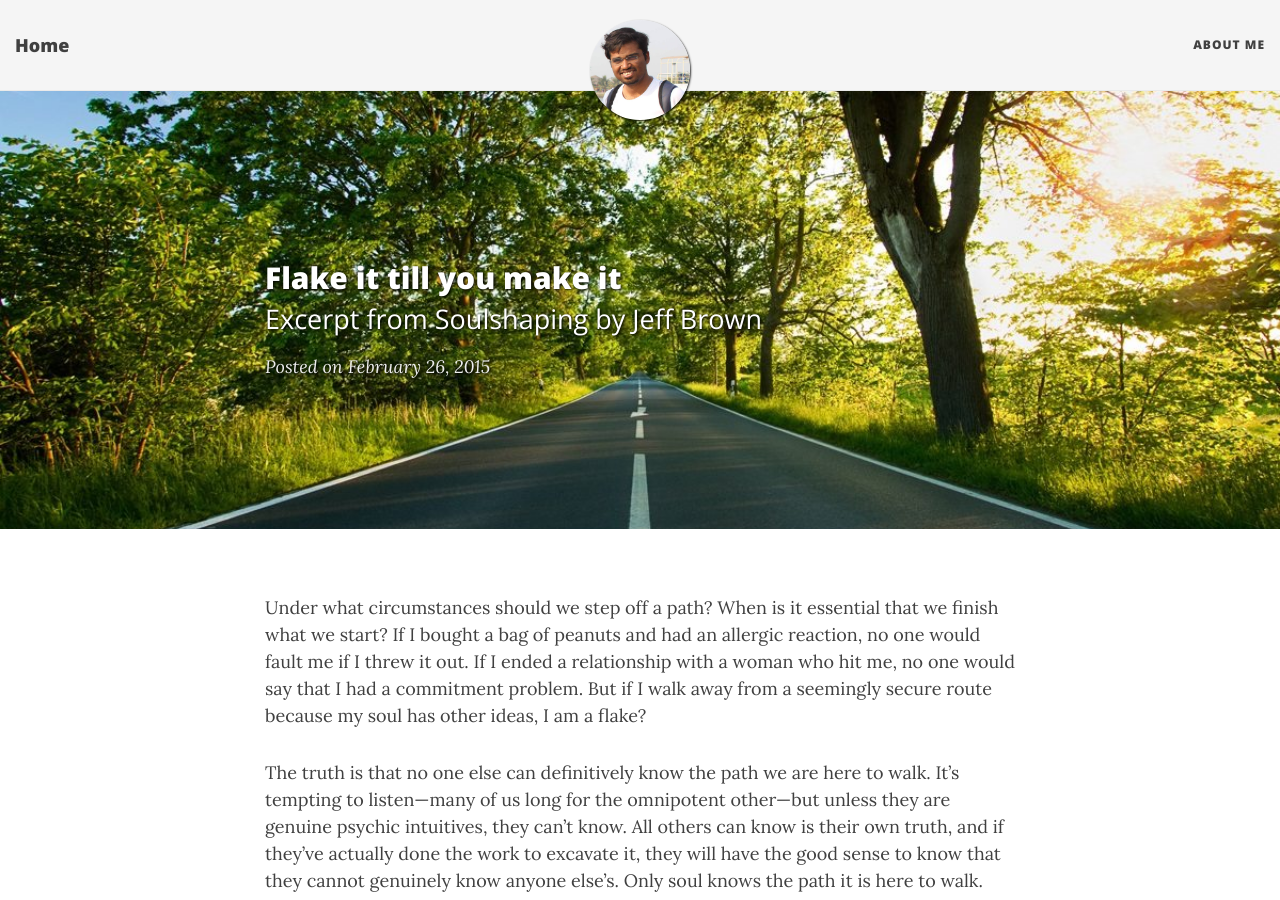
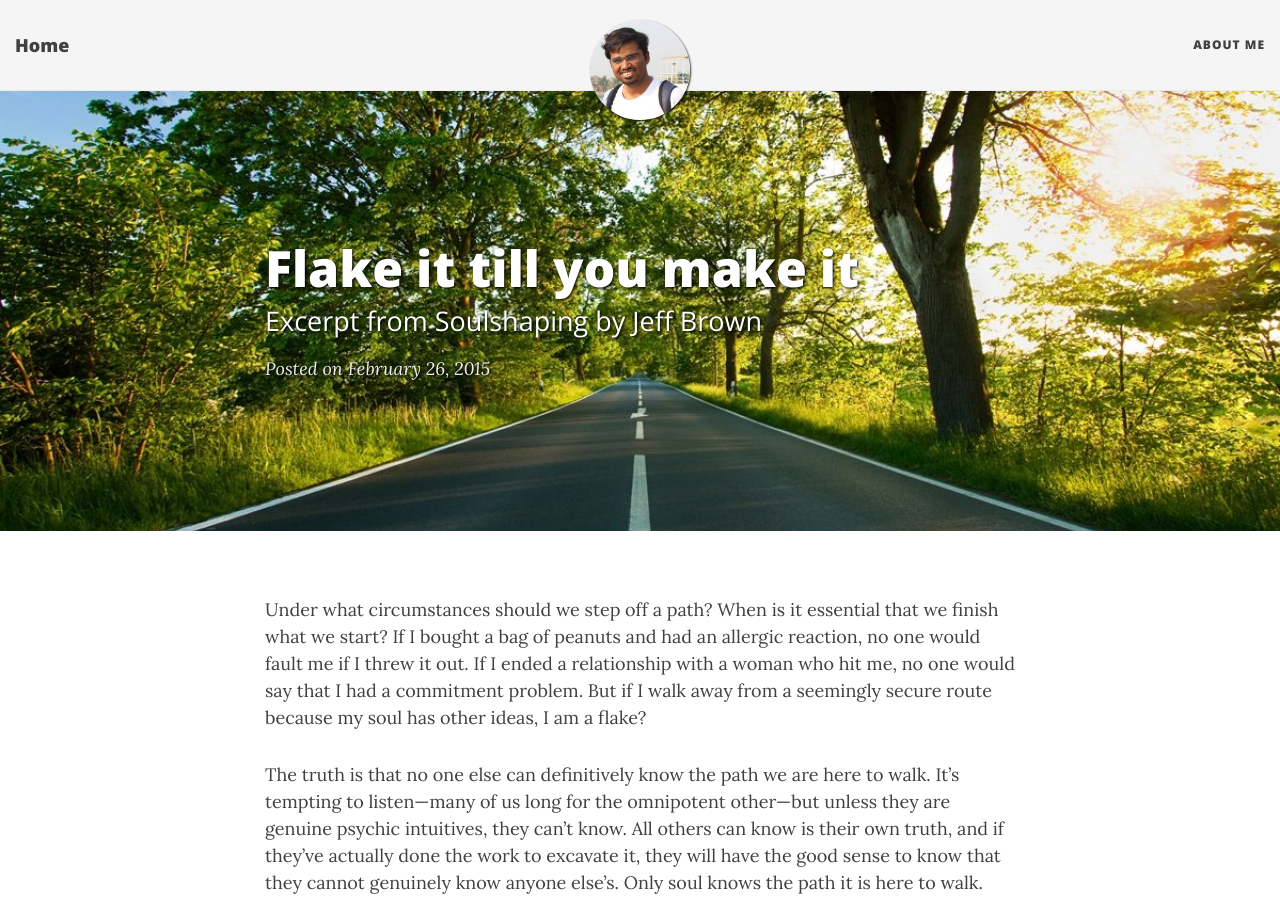
Before and after one commit to shreyanc/shreyanc.github.io, a Jekyll site: the page built from _posts/2015-02-26-flake-it-till-you-make-it.md, in a window 1280 px wide and 900 px high. Built offline with Jekyll 4.4.1, drawn with Linux system fonts in a browser that asks for light colours; nearby versions of some CDN libraries.

Commit message:
Update header.html

```diff
--- a/_includes/header.html
+++ b/_includes/header.html
@@ -25,7 +25,7 @@
     <div class="row">
       <div class="col-lg-8 col-lg-offset-2 col-md-10 col-md-offset-1">
         <div class="{{ include.type }}-heading">
-          <h2>{% if page.title %}{{ page.title }}{% else %}<br/>{% endif %}</h1>
+          <h1>{% if page.title %}{{ page.title }}{% else %}<br/>{% endif %}</h1>
 		  {% if page.subtitle %}
 		    {% if include.type == "page" %}
             <hr class="small">
```
